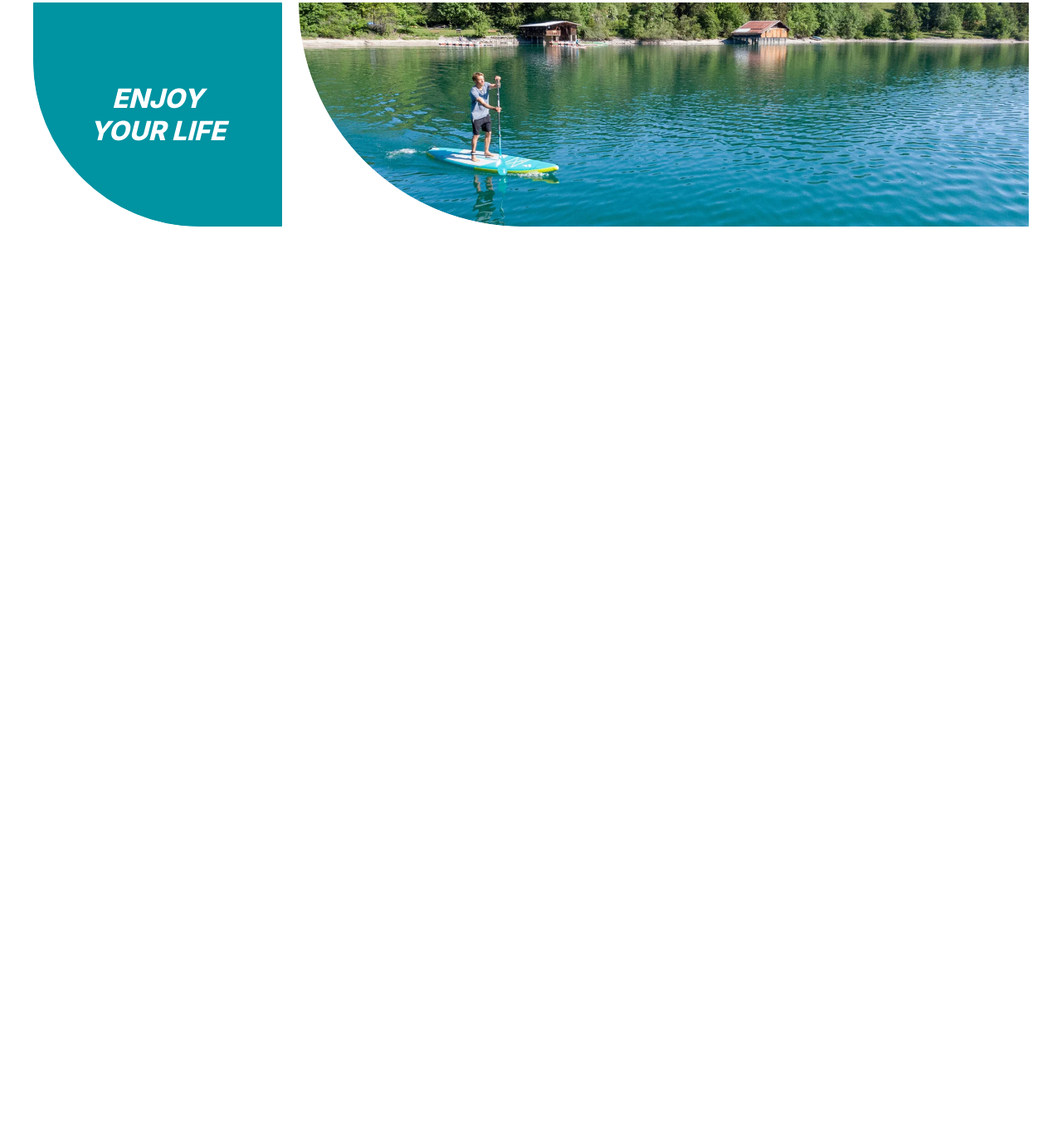
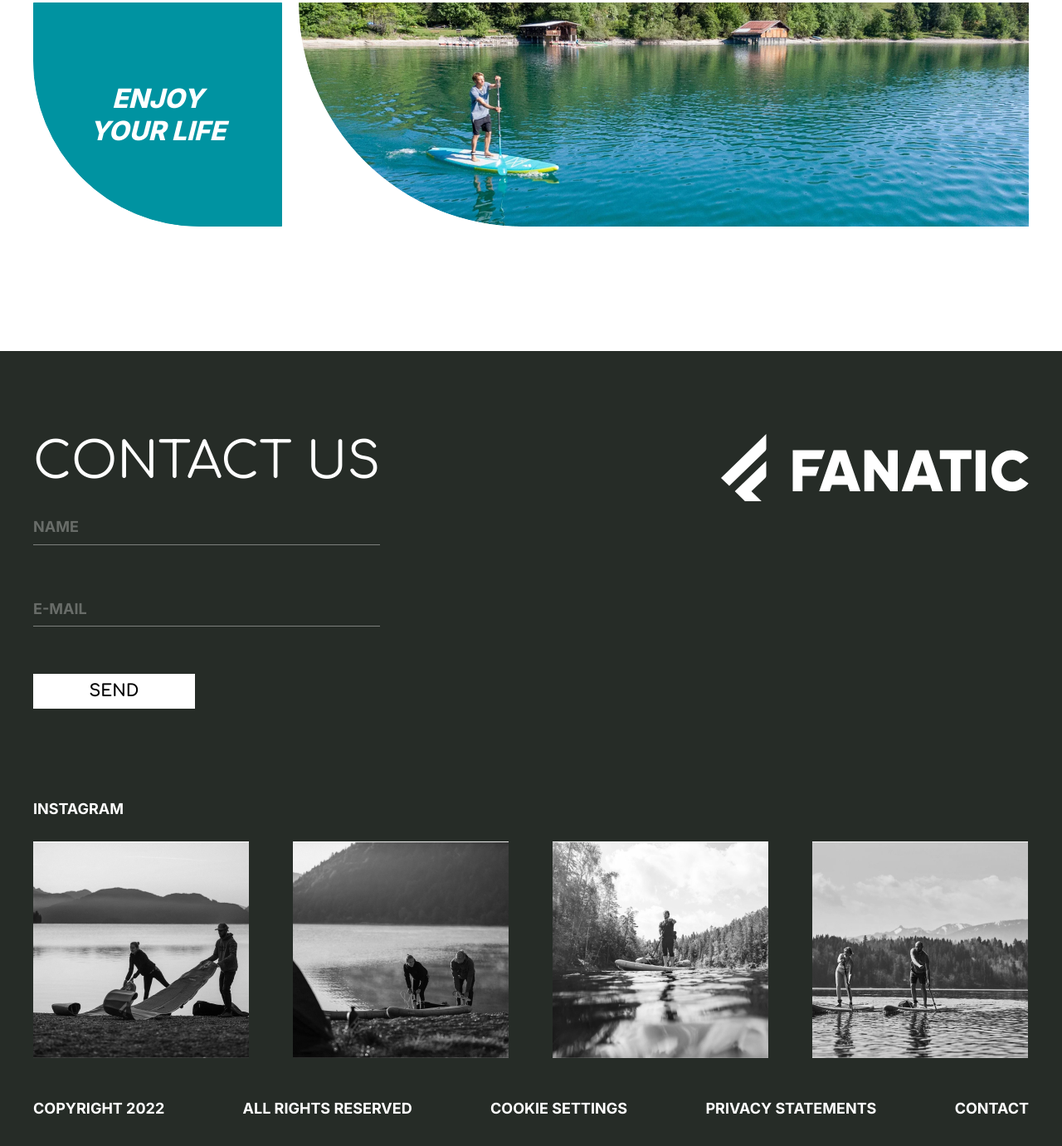
Before and after one commit to maslakov1991/Sup, a plain HTML site: page index.html in a window 1280 px wide. Shown: the part 5918-7299 px from the top of the page at 83% size. Before the commit the page ends 6341 px from the top, so only its background shows below. Drawn offline with Linux system fonts and the light colour scheme.

Commit message:
Done(no adaptive)
Done(no adaptive)

```diff
--- a/css/style.css
+++ b/css/style.css
@@ -231,10 +231,25 @@ img {
     background-color: transparent;
     position: absolute;
 }
+
 .popup-btn span {
     display: block;
     padding-top: 12px;
     color: #ffffff;
+    transition: color .3s;
+}
+.popup-btn:hover span {
+    color: #0093a1;
+}
+.popup-btn path,
+.popup-btn circle{
+    transition: all .3s;
+}
+.popup-btn:hover path{
+    fill: #b9c400;
+}
+.popup-btn:hover circle{
+    stroke: #b9c400;
 }
 .info__btn {
     bottom: 0;
@@ -457,3 +472,77 @@ img {
     align-items: center;
     justify-content: center;
 }
+.footer {
+    padding: 100px 0 80px;
+    background-color: #262c27;
+    color: #fff;
+}
+.footer__top {
+    display: flex;
+    justify-content: space-between;
+}
+.footer__logo{
+    align-self: flex-start;
+}
+.footer__logo path{
+    transition: fill .3 ease;
+}
+.footer__logo:hover path{
+    fill: #0093a1;
+}
+.footer__title {
+    margin-bottom: 25px;
+}
+.footer__form {
+    display: flex;
+    flex-direction: column;
+    max-width: 500px;
+}
+.footer__form-input {
+    margin-bottom: 57px;
+    background-color: transparent;
+    border: none;
+    color: #fff;
+    border-bottom: 1px solid rgba(255, 255, 255, 0.4);
+    display: block;
+    width: 100%;
+    padding: 10px 0px;
+}
+.footer__form-input::placeholder {
+    font-weight: 700;
+    font-size: 18px;
+    line-height: 22px;
+    color: #ffffff;
+    opacity: 0.3;
+}
+.footer__form-btn {
+    font-family: "Comfortaa", cursive;
+    padding: 10px 66px;
+    margin-bottom: 110px;
+    border: none;
+    text-transform: uppercase;
+    font-weight: 700;
+    font-size: 20px;
+    line-height: 22px;
+    background-color: #fff;
+    color: #000;
+    cursor: pointer;
+    max-width: 195px;
+}
+.footer__socials-title{
+    margin-bottom: 28px;
+    font-weight: 700;
+}
+
+.footer__gallery{
+    display: grid;
+    gap: 52px;
+    grid-template-columns: repeat(4, 1fr);
+    cursor: pointer;
+    margin-bottom: 50px;
+}
+.footer__menu-list{
+    font-weight: 700;
+    display: flex;
+    justify-content: space-between;
+}
--- a/index.html
+++ b/index.html
@@ -227,6 +227,52 @@
                 </div>
             </div>
         </section>
+        <footer class="footer">
+            <div class="container">
+                <div class="footer__inner">
+                    <div class="footer__top">
+                        <form class="footer__form" action="">
+                            <h3 class="footer__title title">Contact us</h3>
+                            <input class="footer__form-input" type="text" placeholder="NAME">
+                            <input class="footer__form-input" type="email" placeholder="E-MAIL">
+                            <button class="footer__form-btn" type="submit">SEND</button>
+                        </form>
+                        <a class="footer__logo" href="#">
+                            <svg width="371" height="81" viewBox="0 0 371 81" fill="none"
+                                xmlns="http://www.w3.org/2000/svg">
+                                <path fill-rule="evenodd" clip-rule="evenodd"
+                                    d="M0 52.9245L54.5131 0V17.7778C54.5131 18.806 54.0925 19.792 53.3437 20.5189L9.98256 62.6163L0 52.9245ZM16.679 69.1175L54.5131 32.3858V50.1638C54.5131 51.1918 54.0925 52.1778 53.3437 52.9047L36.6446 69.1175L39.9308 72.308L49.9136 82H29.9481L26.6616 78.8093L16.679 69.1175ZM360.948 52.8369L370.64 59.5223C366.089 65.3563 358.99 69.1089 351.015 69.1089C337.278 69.1089 326.143 57.9799 326.143 44.2516C326.143 30.5234 337.278 19.3946 351.015 19.3946C358.99 19.3946 366.089 23.147 370.64 28.9812L360.948 35.6665C358.562 32.7673 354.995 30.9211 351.015 30.9211C343.847 30.9211 338.016 36.9011 338.016 44.2516C338.016 51.6022 343.847 57.5824 351.015 57.5824C354.995 57.5824 358.562 55.7362 360.948 52.8369ZM98.2016 39.5287H118.253L114.422 50.466H98.2016V69.1087H86.4974V19.3948H125.304L121.474 30.3319H98.2016V39.5287ZM263.783 19.3948H301.822V30.3319H288.655V69.1087H276.95V30.3319H263.783V19.3948ZM306.878 69.1089H318.857V19.3948H306.878V69.1089ZM236.63 50.4217L242.556 32.3915L248.481 50.4217H236.63ZM235.094 19.3948L217.684 69.1087H230.486L233.026 61.3589H252.086L254.626 69.1087H267.427L250.017 19.3948H235.094ZM201.299 19.3948H213.004V69.1087H204.225L184.474 42.1212V69.1087H172.77V19.3948H181.548L201.299 46.3823V19.3948ZM137.292 50.4217L143.218 32.3915L149.144 50.4217H137.292ZM135.757 19.3948L118.346 69.1087H131.148L133.688 61.3589H152.748L155.288 69.1087H168.09L150.679 19.3948H135.757Z"
+                                    fill="white" />
+                            </svg>
+                        </a>
+                    </div>
+                    <p class="footer__socials-title">INSTAGRAM</p>
+                    <div class="footer__gallery">
+                        <img class="footer__gallery-item" src="images/footer-1.jpg" alt="">
+                        <img class="footer__gallery-item" src="images/footer-2.jpg" alt="">
+                        <img class="footer__gallery-item" src="images/footer-3.jpg" alt="">
+                        <img class="footer__gallery-item" src="images/footer-4.jpg" alt="">
+                    </div>
+                    <ul class="footer__menu-list">
+                        <li class="footer__menu-item">
+                            <a class="footer__menu-link" href="#">COPYRIGHT 2022</a>
+                        </li>
+                        <li class="footer__menu-item">
+                            <a class="footer__menu-link" href="#">ALL RIGHTS RESERVED</a>
+                        </li>
+                        <li class="footer__menu-item">
+                            <a class="footer__menu-link" href="#">COOKIE SETTINGS</a>
+                        </li>
+                        <li class="footer__menu-item">
+                            <a class="footer__menu-link" href="#">PRIVACY STATEMENTS</a>
+                        </li>
+                        <li class="footer__menu-item">
+                            <a class="footer__menu-link" href="#"> CONTACT</a>
+                        </li>
+                    </ul>
+                </div>
+            </div>
+        </footer>
     </main>
 </body>
 
```
Also changed, not shown: images/footer-1.jpg (added), images/footer-2.jpg (added), images/footer-3.jpg (added), images/footer-4.jpg (added), images/footer-logo.png (added), images/footer-logo.svg (added), 1 other file.
